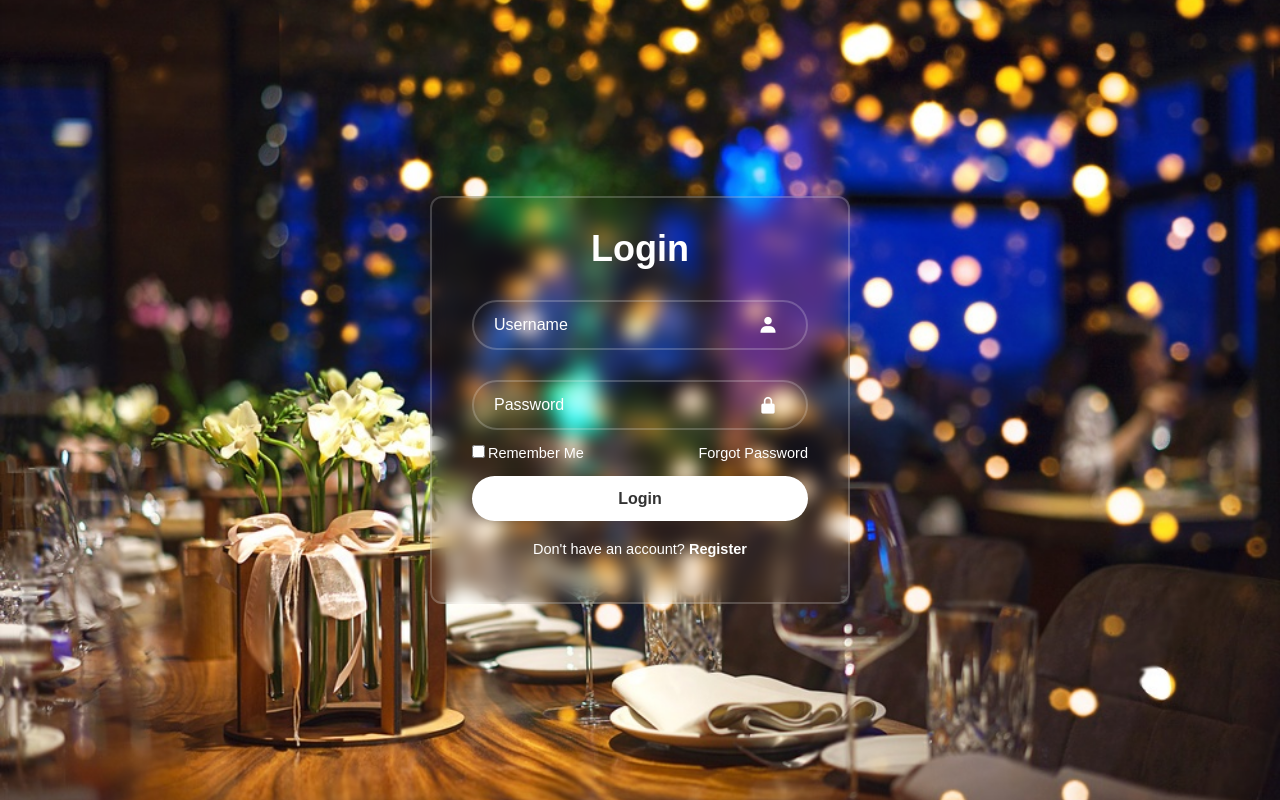
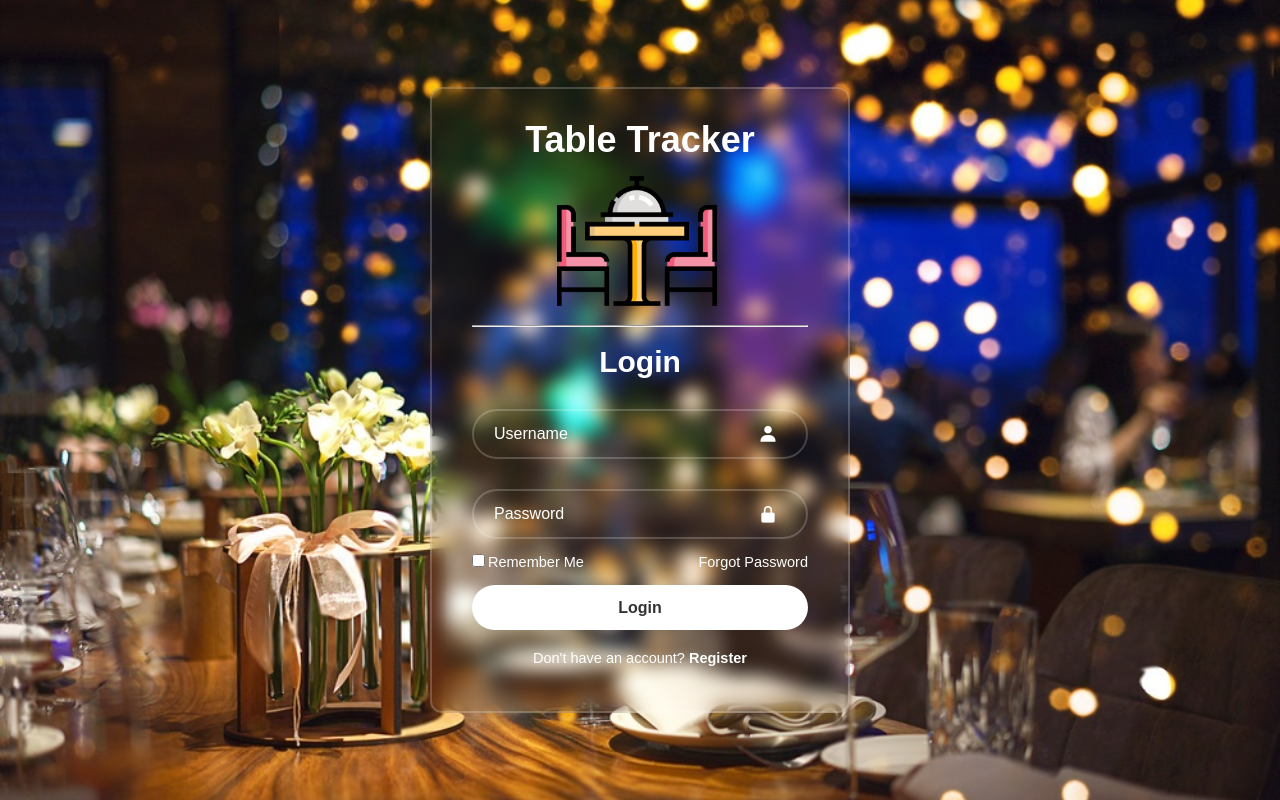
Before and after one commit to Sohams007/table-tracker, a plain HTML site: page loginpage/index.html in a window 1280 px wide. Drawn offline with nearby package versions, Linux system fonts and the light colour scheme; files whose address does not match are found by name.

Commit message:
added logo to logi page

```diff
--- a/loginpage/index.html
+++ b/loginpage/index.html
@@ -10,15 +10,15 @@
   <link rel="icon" href="../assets/ttfavicon.png" type="image/x-icon">
 </head>
 <body>
-
-  <!-- <header class="header">
-    <h1 class="big-heading">Table Tracker</h1>
-    <img src="../assets/ttfavicon.png" alt="Table Tracker Logo" class="logo">
-  </header> -->
-
   <div class="wrapper">
     <form id="loginForm" action="../Main Dashboard/MDindex.html">
-      <h1>Login</h1>
+      <header class="header">
+        <h1 class="big-heading">Table Tracker</h1>
+        <img src="../assets/ttfavicon.png" alt="Table Tracker Logo" class="logo">
+      </header>
+      <hr>
+      <br>
+      <h2>Login</h2>
       <div class="input-box">
         <label for="username"></label>
         <input type="text" id="username" placeholder="Username" required>
--- a/loginpage/styles.css
+++ b/loginpage/styles.css
@@ -24,6 +24,10 @@
   }
   .wrapper h1{
     font-size: 36px;
+    text-align: center;
+  }
+  .wrapper h2{
+    font-size: 30px;
     text-align: center;
   }
   .wrapper .input-box{
@@ -102,3 +106,7 @@
   .register-link p a:hover{
     text-decoration: underline;
   }
+  .logo{
+    width: 160px;
+    margin-left: 85px;
+  }
```
